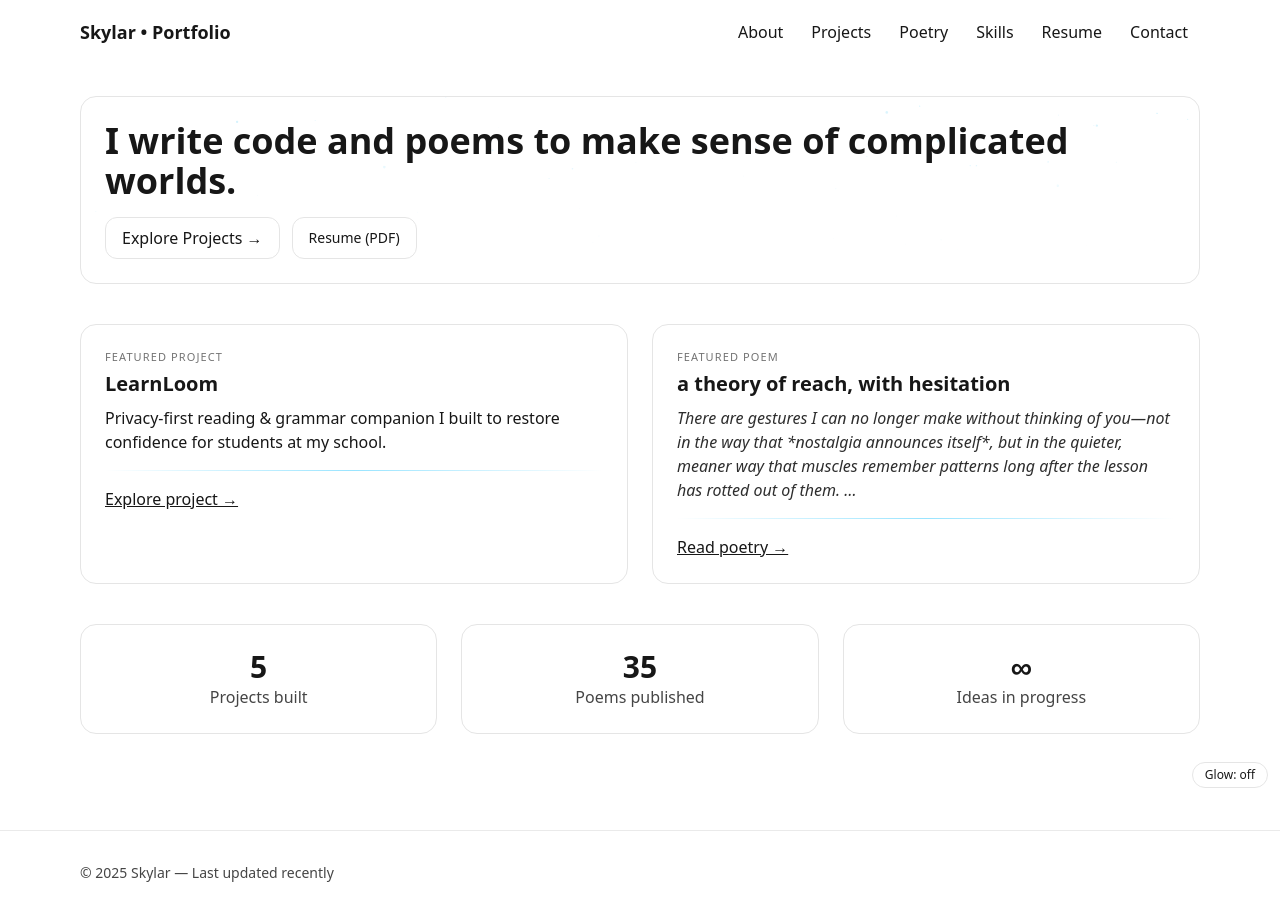
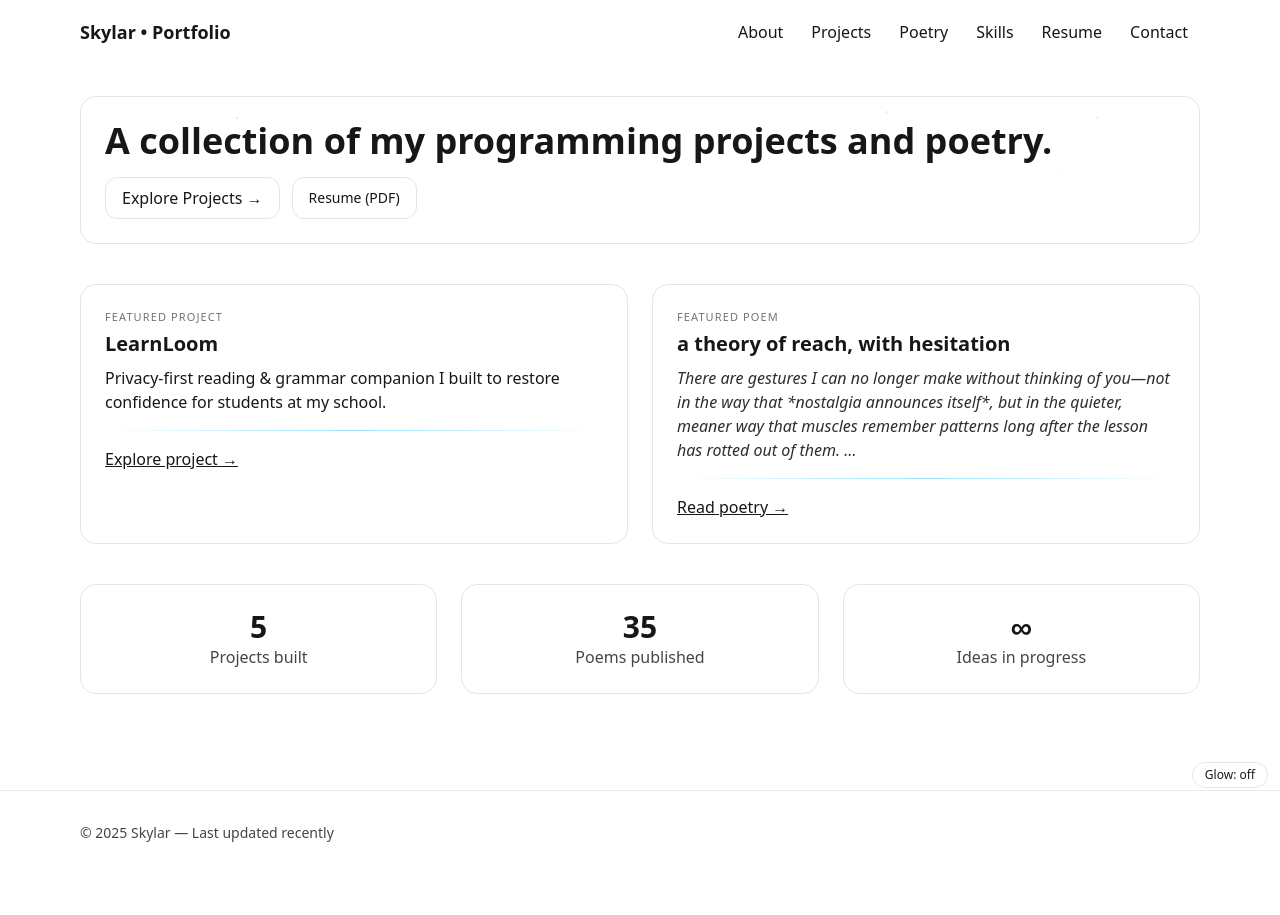
Before and after one commit to SkylarS300/portfolio, a React (Vite) app: page / in a window 1280 px wide. After the commit the page ends 875 px from the top, so only its background shows below. Built offline with nearby package versions, Linux system fonts and the light colour scheme.

Commit message:
Update header text on Home page

```diff
--- a/src/pages/Home/Home.tsx
+++ b/src/pages/Home/Home.tsx
@@ -32,7 +32,7 @@ export default function Home() {
                 />
                 <div className="relative z-10 space-y-4">
                     <h1 className="text-3xl md:text-4xl font-semibold">
-                        I write code and poems to make sense of complicated worlds.
+                        A collection of my programming projects and poetry.
                     </h1>
                     {/* CTAs */}
                     <div className="flex flex-wrap gap-3">
```
